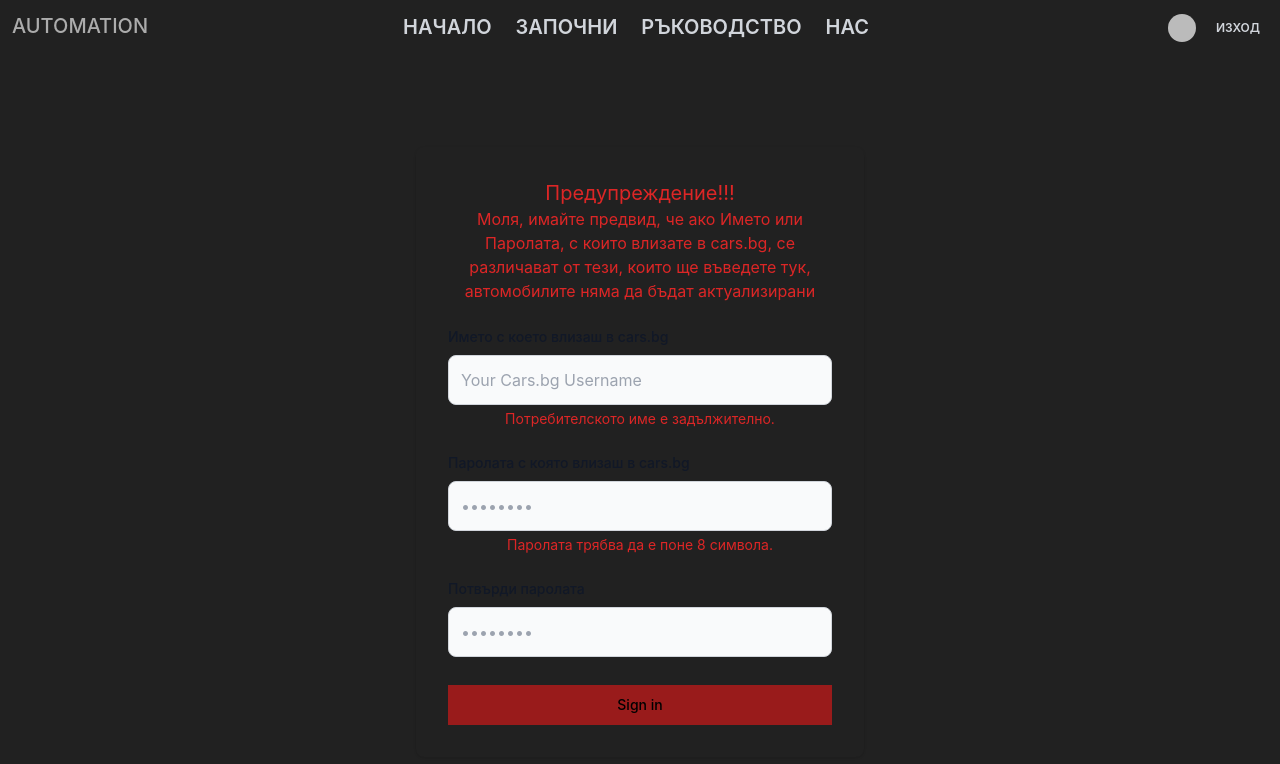
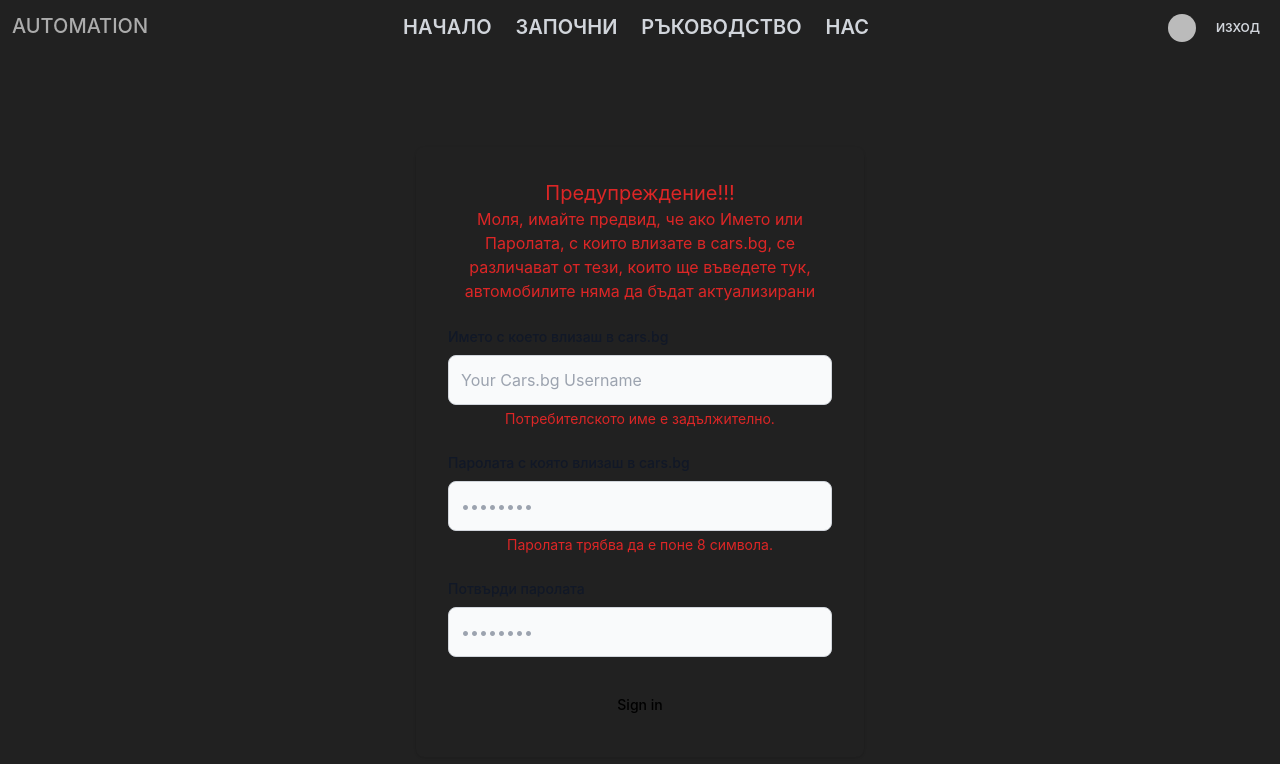
Before and after one commit to OnDeivid/Cars.bg-AutoUpdate-nextjs, a Next.js app: page /GetStarted in a window 1280 px wide. Shown: the top 764 px of the page. Built offline with nearby package versions, Linux system fonts and the light colour scheme; no server answers; sample sign-in values are in the browser's storage.

Commit message:
Update GetStartedLoginButton.jsx

```diff
--- a/app/components/GetStartedLoginButton.jsx
+++ b/app/components/GetStartedLoginButton.jsx
@@ -15,19 +15,19 @@ export default function GetStartedLoginButton() {
     }, [onShowLoading]);
 
     return (
-        <button type='submit' className='w-full bg-red-800'>
+        <button type='submit' onClick={() => {
+            if (!onShowLoading) setShowLoading(true);
+        }}
+            className='w-full dark:border-y-white relative text-gray dark:bg-custom-white hover:bg-custom-input-color transition-all focus:ring-4 focus:outline-none focus:ring-primary-300 font-medium rounded-lg text-sm px-5 py-2.5 text-center dark:bg-primary-600 dark:hover:bg-primary-700 dark:focus:ring-primary-800'>
 
-            {!onShowLoading ?
             <div
                 onClick={() => {
                     if (!onShowLoading) setShowLoading(true);
                 }}
-                    disabled={onShowLoading}
-                    className="w-full dark:border-y-white relative text-gray dark:bg-custom-white hover:bg-custom-input-color transition-all focus:ring-4 focus:outline-none focus:ring-primary-300 font-medium rounded-lg text-sm px-5 py-2.5 text-center dark:bg-primary-600 dark:hover:bg-primary-700 dark:focus:ring-primary-800"
+                className=""
             >
                 Sign in
             </div>
-                : null}
         </button>
     );
 }
```
Lines whose indentation alone changed are shown as unchanged.
